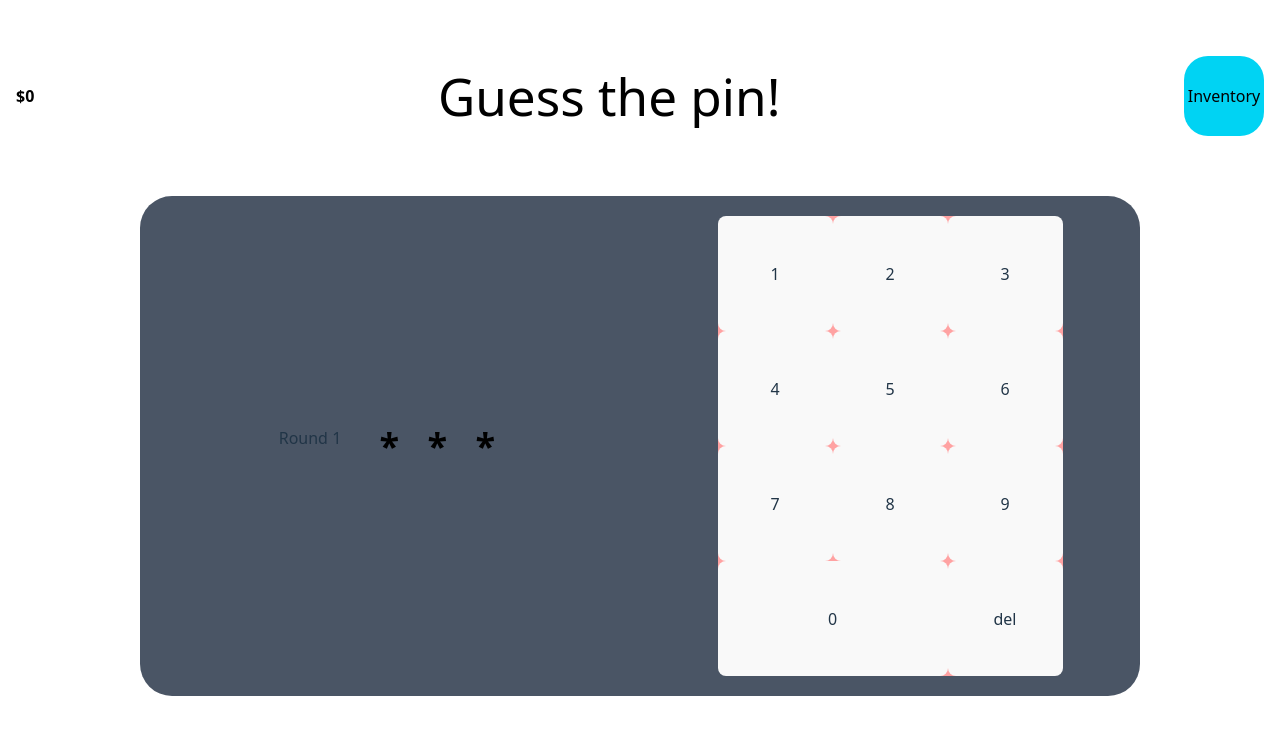
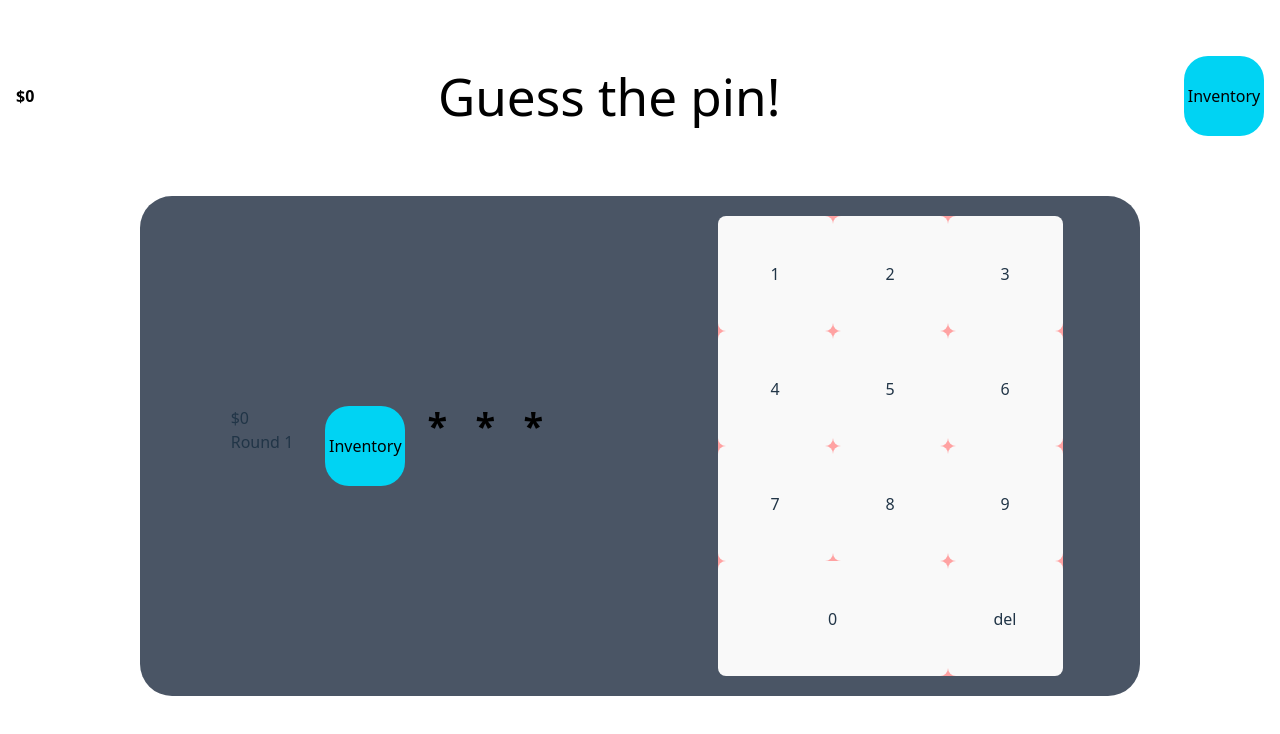
Before and after one commit to adnan-sujak/safecracker, a React (Vite) app: page / in a window 1280 px wide. Shown: the top 734 px of the page. Built offline with nearby package versions, Linux system fonts and the light colour scheme.

Commit message:
Added prettier and shop page

```diff
--- a/components/PinInput.tsx
+++ b/components/PinInput.tsx
@@ -3,14 +3,56 @@ import { useState, useEffect } from "react";
 
 export default function PinInput() {
   function generatePin() {
-  return String(Math.floor(Math.random() * 1000)).padStart(3, "0");
-}
+    return String(Math.floor(Math.random() * 1000)).padStart(3, "0");
+  }
+  function handleBuy() {
+    if (!selectedItem) return;
+
+    const item = items.find((i) => i.id === selectedItem);
+    if (!item) return;
+
+    if (money < item.price) return;
+
+    setMoney((m) => m - item.price);
+    // apply upgrade
+    if (item.id === "vest") setHasVest(true);
+    if (item.id === "reveal") setRevealCount((c) => c + 1);
+    if (item.id === "life") setExtraLives((l) => l + 1);
+
+
+    setSelectedItem(null);
+
+    setRound((r) => r + 1)
+
+  }
+
+  function winOrLose() {
+    let win = 0
+
+    if (isCorrect) {
+      win += 10
+    }
+
+    win += 1
+
+
+  }
+
+  type ShopItemId = "vest" | "reveal" | "life"
 
 
   const PIN_LEN = 3;
+
+  const [selectedItem, setSelectedItem] = useState<ShopItemId | null>(null);
+
+  const [hasVest, setHasVest] = useState(false)
+  const [revealCount, setRevealCount] = useState(0);
+  const [extraLives, setExtraLives] = useState(0)
+
   const [guess, setGuess] = useState<number[]>([]);
   const [pin, setPin] = useState(() => generatePin());
-  const [round, setRound] =useState<number>(1);
+  const [round, setRound] = useState<number>(1);
+  const [money, setMoney] = useState<number>(0);
 
   const guessStr = guess.join("");
   const isComplete = guess.length === PIN_LEN;
@@ -25,7 +67,12 @@ export default function PinInput() {
 
   useEffect(() => {
     if (isCorrect) {
-      setRound((r) => r + 1);
+      setRound((r) => {
+        setMoney((m) => m + 1000 + Math.round(100 * r * Math.random()));
+        winOrLose()
+
+        return r + 1;
+      });
 
       const timeout = setTimeout(() => {
         setGuess([]);
@@ -36,22 +83,70 @@ export default function PinInput() {
     }
   }, [isCorrect]);
 
-
-
   console.log(pin);
 
+  const items = [
+    { id: "vest" as const, name: "Bulletproof Vest", price: 1000 },
+    { id: "reveal" as const, name: "Digit Reveal", price: 1500 },
+    { id: "life" as const, name: "Extra Life", price: 2000 },
+  ]
 
+  const store = (
+    <div className="fixed inset-0 bg-amber-500 flex items-center justify-center z-50">
+      <div className="bg-white h-3/4 w-3/4 rounded-3xl flex flex-col items-center justify-center">
+        SHOP
+        <div className="mt-3">
+          ${money}
+        </div>
+        <div className="self-center flex w-full justify-between mt-42 px-4">
+          {items.map((item) => {
+            const isSelected = selectedItem === item.id;
+
+            return (
+              <button
+                key={item.id}
+                type="button"
+                onClick={() => setSelectedItem(item.id)}
+                className={[
+                  "text-center h-30 w-35 rounded-2xl bg-purple-400",
+                  "flex flex-col items-center justify-center",
+                  "border-4",
+                  isSelected ? "border-black" : "border-transparent",
+                ].join(" ")}
+              >
+                <p>{item.name}</p>
+                <p className="mt-2">${item.price}</p>
+              </button>
+            );
+          })}
+        </div>
+        <button className="mt-auto mb-6 bg-black border-4 border-amber-50"
+          onClick={handleBuy}
+        > Buy </button>
+      </div>
+
+    </div>)
+  const inventory = (
+    <div className="flex flex-col items-center justify-center h-20 w-20 bg-cyan-400 rounded-3xl">
+      <p className="text-center text-black"> Inventory </p>
+      {round % 5 == 0 && store}
+    </div>
+  );
 
   return (
+
     <div className="grid grid-cols-2 place-items-center h-125 w-250 bg-gray-600 rounded-4xl ">
       <div className="flex gap-4">
         <div>
+          <p>${money}</p>
           <h2>Round {round}</h2>
         </div>
         <div>
           <p>{helpPin()}</p>
         </div>
-
+        <div>
+          <p> {inventory} </p>
+        </div>
         {Array.from({ length: PIN_LEN }).map((_, i) => (
           <p
             key={i}
@@ -70,6 +165,8 @@ export default function PinInput() {
             onClick={() => {
               setGuess((prev) =>
                 prev.length >= PIN_LEN ? prev : [...prev, key],
+
+
               );
             }}
           >
```
Also changed, not shown: 1 other file (tests, documents, lock files or other folders).
